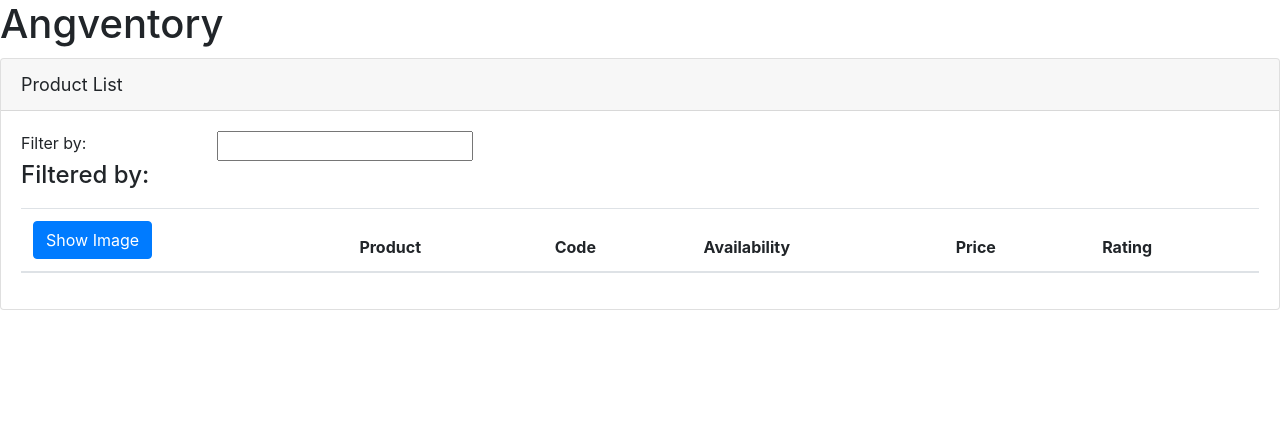
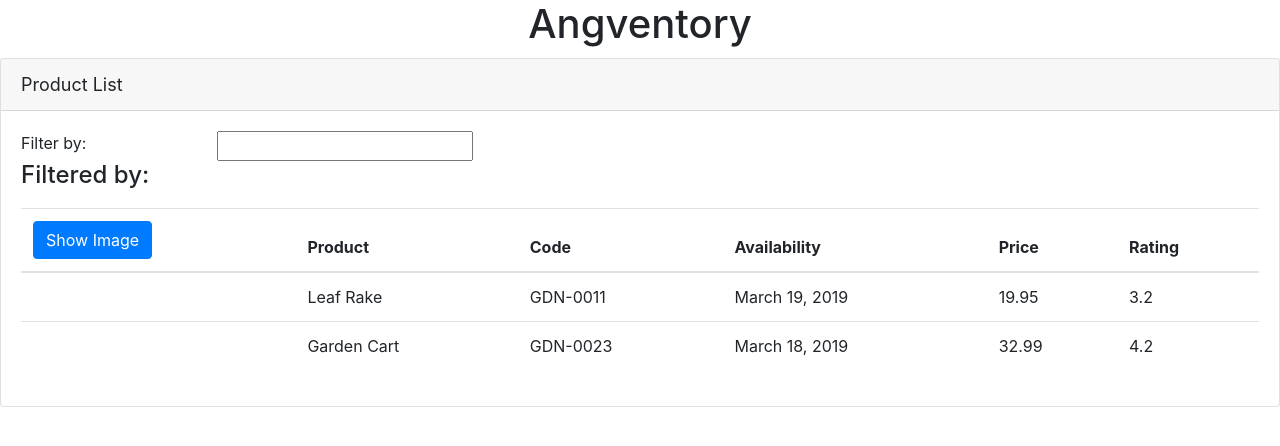
Before and after one commit to schezfaz/JavaScriptFundamentals, an Angular app in the folder angular/BigPicturePS/: page / in a window 1280 px wide. Shown: the top 446 px of the page. Built offline with nearby package versions, Linux system fonts and the light colour scheme.

Commit message:
added if and for conditions for products

```diff
--- a/angular/BigPicturePS/src/app/app.component.ts
+++ b/angular/BigPicturePS/src/app/app.component.ts
@@ -4,7 +4,7 @@
   selector: 'pm-root',
   template: `
     <div>
-      <h1>{{pageTitle}}</h1>
+      <h1 style="text-align:center;">{{pageTitle}}</h1>
       <pm-products></pm-products>
     </div>
   `,
--- a/angular/BigPicturePS/src/app/products/product-list.component.html
+++ b/angular/BigPicturePS/src/app/products/product-list.component.html
@@ -1,6 +1,6 @@
 <div class="card">
     <div class="card-header">
-        Product List
+        {{pageTitle}}
     </div>
 
     <div class="card-body">
@@ -18,7 +18,7 @@
         </div>
 
         <div class="table-responsive">
-            <table class="table">
+            <table class="table" *ngIf='products && products.length'>
                 <thead>
                     <tr>
                         <th>
@@ -34,7 +34,14 @@
                     </tr>
                 </thead>
                 <tbody>
-
+                    <tr *ngFor='let product of products'>
+                        <td></td>
+                        <td>{{ product.productName }}</td>
+                        <td>{{ product.productCode}}</td>
+                        <td>{{ product.releaseDate}}</td>
+                        <td>{{ product.price}}</td>
+                        <td>{{ product.starRating}} </td>
+                    </tr>
                 </tbody>
             </table>
         </div>
--- a/angular/BigPicturePS/src/app/products/product-list.component.ts
+++ b/angular/BigPicturePS/src/app/products/product-list.component.ts
@@ -5,5 +5,28 @@
     templateUrl: './product-list.component.html'
 })
 export class ProductListComponent{
+    pageTitle: string = 'Product List';
+    products: any[] = [
+        {
+            "productId": 1,
+            "productName": "Leaf Rake",
+            "productCode": "GDN-0011",
+            "releaseDate": "March 19, 2019",
+            "description": "Leaf rake with 48-inch wooden handle.",
+            "price": 19.95,
+            "starRating": 3.2,
+            "imageUrl": "assets/images/leaf_rake.png"
+          },
+          {
+            "productId": 2,
+            "productName": "Garden Cart",
+            "productCode": "GDN-0023",
+            "releaseDate": "March 18, 2019",
+            "description": "15 gallon capacity rolling garden cart",
+            "price": 32.99,
+            "starRating": 4.2,
+            "imageUrl": "assets/images/garden_cart.png"
+          }
+    ]; //we use any datatype when we don't know the specific datatype
 
 }
```
